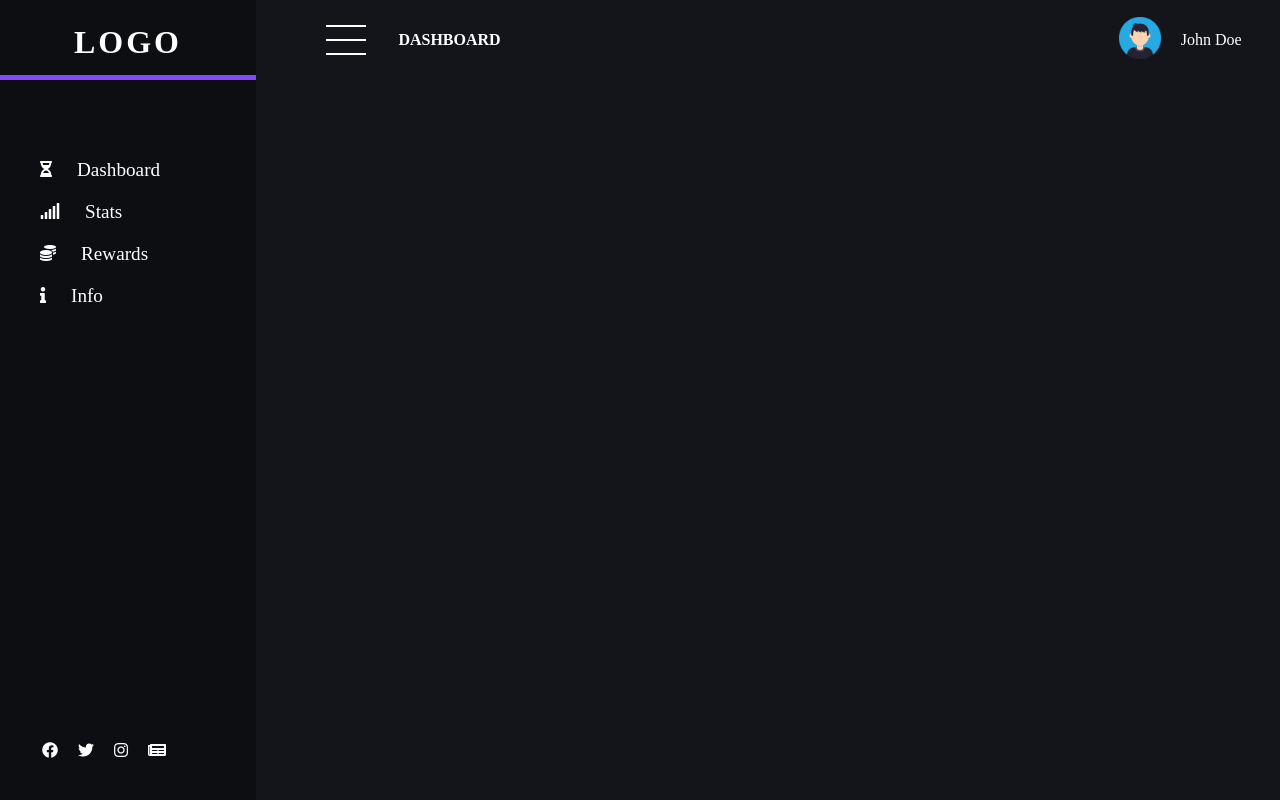
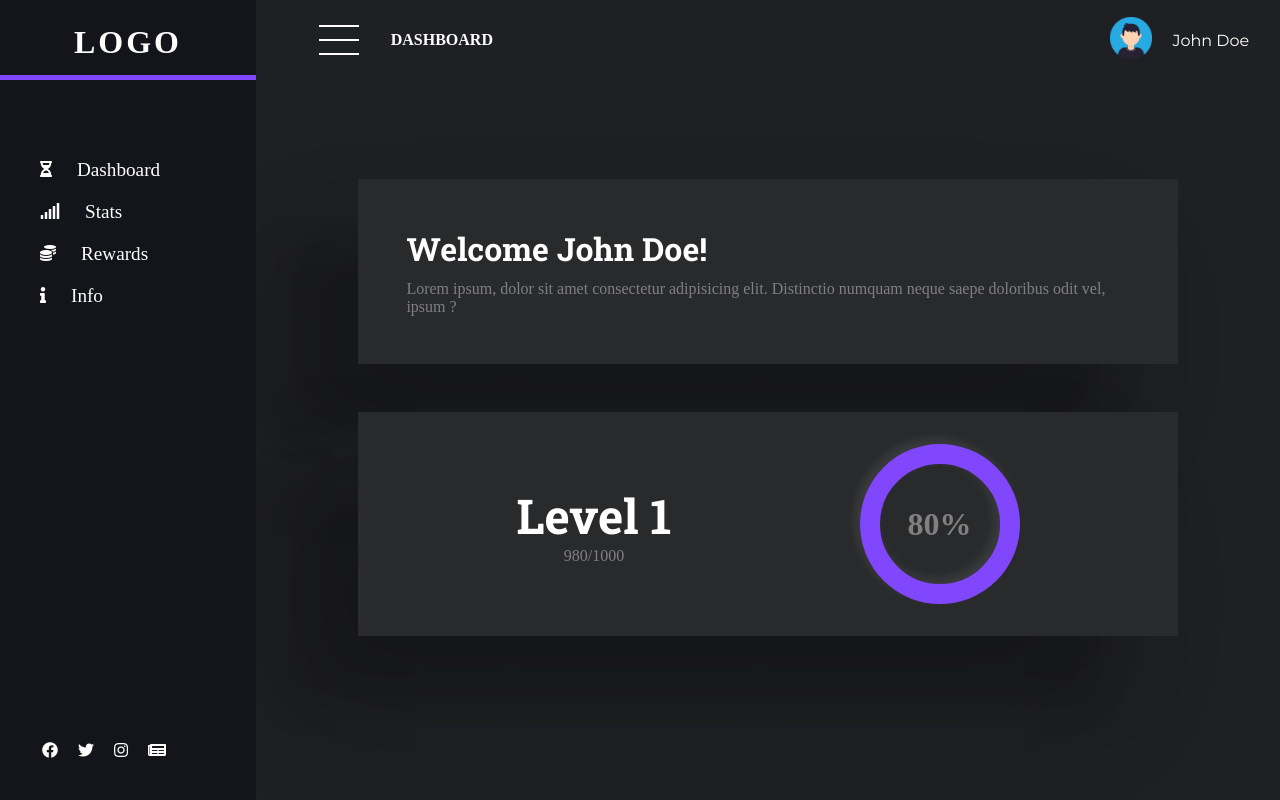
Before and after one commit to BVNCodeTech/exunhack, a Flask app: template templates/dashboard.html in a window 1280 px wide. Run offline with Flask 2, Linux system fonts and the light colour scheme; the template is opened without the code that fills it, so the values that code supplies are empty.

Commit message:
dashboard ui

```diff
--- a/static/css/dashboards.css
+++ b/static/css/dashboards.css
@@ -1,9 +1,8 @@
 :root{
-    --dark-dark: hsl(220deg 19% 6%);
-    --dark: hsl(225deg 17% 9%);
+    --dark-dark: hsl(225deg 17% 9%);
+    --dark: hsl(220deg 19% 6% / 92%);
 }
-.main{background: var(--dark);
-height: 100vh;}
+
 .sidebar{
     position: fixed;
     top: 0;
@@ -59,9 +58,15 @@ height: 100vh;}
     margin: 10px;
 }
 
-header{
+.main-content{
+    background: var(--dark);
     width: 80%;
     margin-left: 20%;
+    color: white;
+    height: 100vh;
+}
+
+header{
     display: flex;
     justify-content: space-between;
     align-items: center;
@@ -107,6 +112,112 @@ header .right .pfp img{
     margin: 0 1em;
 }
 header .right .name{
-    font-family: 'poppins';
+    font-family: 'Montserrat', sans-serif;
     color: white;
 }
+
+.main-content main{
+    padding: 5% 0;
+}
+.main-content main .welcome{
+    margin: 3em auto;
+    width: 80%;
+    max-width: 1000px;
+    padding: 3em;
+    background: #292a2c;
+    box-shadow: rgb(0 0 0 / 15%) -69.091px 72.9294px 121.549px, rgb(0 0 0 / 11%) -49.8991px 56.2964px 70.002px, rgb(0 0 0 / 9%) -81.8857px 69.091px 38.0722px;
+}
+
+.main-content main .welcome .title{
+    font-family: 'Roboto Slab', serif;
+    font-size: 2em;
+    font-weight: bold;
+    margin-bottom: 10px;
+}
+
+.main-content main .welcome .desc{
+    color: grey;
+    font-family: 'Poppins';
+}
+
+.main-content main .level{
+    width: 80%;
+    margin: 3em auto;
+    display: flex;
+    justify-content: space-around;
+    padding: 2em 4em;
+    max-width: 1000px;
+    background: #292a2c;
+    box-shadow: rgb(0 0 0 / 15%) -69.091px 72.9294px 121.549px, rgb(0 0 0 / 11%) -49.8991px 56.2964px 70.002px, rgb(0 0 0 / 9%) -81.8857px 69.091px 38.0722px;
+}
+
+.main-content .level .left{
+    display: flex;
+    flex-direction: column;
+    justify-content: center;
+    align-items: center;
+}
+.main-content .level .left .title{
+    font-family: 'Roboto Slab', serif;
+    font-size: 3em;
+    font-weight: bold;
+}
+
+.main-content main .left .level-points{
+    color: grey;
+    font-family: 'Poppins';
+}
+
+.main-content .level .right{
+    position: relative;
+    width: 160px;
+    height: 160px;
+}
+
+.right .outer{
+    width: 160px;
+    height: 160px;
+    border-radius: 50%;
+    padding: 20px;
+    box-shadow: -5px -5px 10px rgba(255, 255, 255, 0.05),
+                -5px -5px 15px rgba(255, 255, 255, 0.05);
+}
+
+.right .inner{
+    width: 120px;
+    height: 120px;
+    border-radius: 50%;
+    display: flex;
+    justify-content: center;
+    align-items: center;
+    box-shadow: inset -5px -5px 10px rgba(255, 255, 255, 0.05),
+                inset -5px -5px 15px rgba(255, 255, 255, 0.05);
+}
+
+.right .inner .number{
+    font-family: 'Poppins';
+    font-weight: bold;
+    font-size: 2em;
+    color: grey;
+}
+
+.level .right svg{
+    position: absolute;
+    top: 0;
+    left: 0;
+}
+
+circle{
+    fill: none;
+    stroke: var(--purple);
+    stroke-width: 20px;
+    stroke-dasharray: 472;
+    stroke-dashoffset: 472;
+    animation: progress 2s linear forwards;
+}
+
+@keyframes progress {
+    100%{
+        stroke-dashoffset: 0;
+    }
+}
--- a/static/css/parent.css
+++ b/static/css/parent.css
@@ -1,5 +1,6 @@
 /* font-family: 'Libre Baskerville', serif;
-font-family: 'Montserrat', sans-serif; */
+font-family: 'Montserrat', sans-serif;
+font-family: 'Roboto Slab', serif; */
 *{
     padding: 0;
     margin: 0;
--- a/templates/dashboard.html
+++ b/templates/dashboard.html
@@ -1,5 +1,6 @@
 <!DOCTYPE html>
 <html lang="en">
+
 <head>
     <meta charset="UTF-8">
     <meta http-equiv="X-UA-Compatible" content="IE=edge">
@@ -10,18 +11,23 @@
     <link rel="stylesheet" href="../static/css/all.min.css">
     <link rel="preconnect" href="https://fonts.googleapis.com">
     <link rel="preconnect" href="https://fonts.gstatic.com" crossorigin>
-    <link href="https://fonts.googleapis.com/css2?family=Libre+Baskerville&family=Montserrat&display=swap">
+    <link href="https://fonts.googleapis.com/css2?family=Montserrat&family=Roboto+Slab:wght@400;700&display=swap" rel="stylesheet">
 </head>
+
 <body>
     <div class="main">
         <div class="sidebar">
             <div class="logo">Logo</div>
             <div class="nav">
                 <ul>
-                    <li><a href=""><span class="icon"><i class="fas fa-hourglass-half"></i></span><span class="text">Dashboard</span></a></li>
-                    <li><a href=""><span class="icon"><i class="fas fa-signal"></i></span><span class="text">Stats</span></a></li>
-                    <li><a href=""><span class="icon"><i class="fas fa-coins"></i></span><span class="text">Rewards</span></a></li>
-                    <li><a href=""><span class="icon"><i class="fas fa-info"></i></span><span class="text">Info</span></a></li>
+                    <li><a href=""><span class="icon"><i class="fas fa-hourglass-half"></i></span><span
+                                class="text">Dashboard</span></a></li>
+                    <li><a href=""><span class="icon"><i class="fas fa-signal"></i></span><span
+                                class="text">Stats</span></a></li>
+                    <li><a href=""><span class="icon"><i class="fas fa-coins"></i></span><span
+                                class="text">Rewards</span></a></li>
+                    <li><a href=""><span class="icon"><i class="fas fa-info"></i></span><span
+                                class="text">Info</span></a></li>
                 </ul>
             </div>
         </div>
@@ -34,6 +40,7 @@
             </ul>
         </div>
 
+        <div class="main-content">
             <header>
                 <div class="left">
                     <div class="hamburger">
@@ -50,6 +57,40 @@
                     <div class="name">John Doe</div>
                 </div>
             </header>
+            <main>
+                <div class="welcome">
+                    <div class="title">Welcome John Doe!</div>
+                    <div class="desc">Lorem ipsum, dolor sit amet consectetur adipisicing elit. Distinctio numquam neque
+                        saepe doloribus odit vel, ipsum ?</div>
+                </div>
+                <div class="level">
+                    <div class="left">
+                        <div class="title">Level 1</div>
+                        <div class="level-points">980/1000</div>
+                    </div>
+                    <div class="right">
+
+                        <div class="outer">
+                            <div class="inner">
+                                <div class="number">80%</div>
+                            </div>
+                        </div>
+
+                        <svg xmlns="http://www.w3.org/2000/svg" version="1.1" width="160px" height="160px">
+                            <defs>
+                                <linearGradient id="GradientColor">
+                                    <stop offset="0%" stop-color="#e91e63" />
+                                    <stop offset="100%" stop-color="#673ab7" />
+                                </linearGradient>
+                            </defs>
+                            <circle cx="80" cy="80" r="70" stroke-linecap="round" />
+                        </svg>
+                    </div>
+                </div>
+            </main>
+        </div>
+
     </div>
 </body>
+
 </html>
```
Lines whose indentation alone changed are shown as unchanged.
